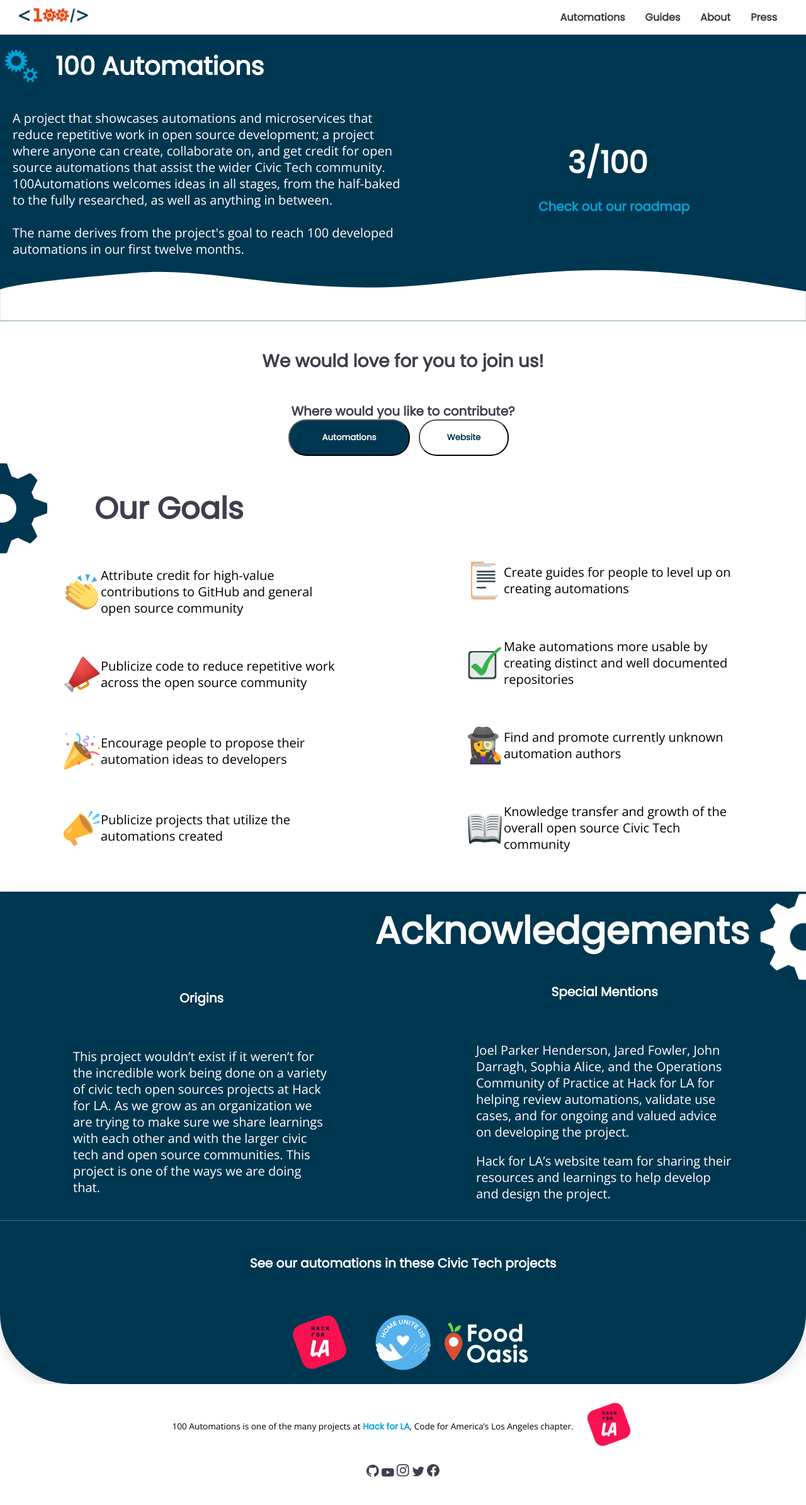
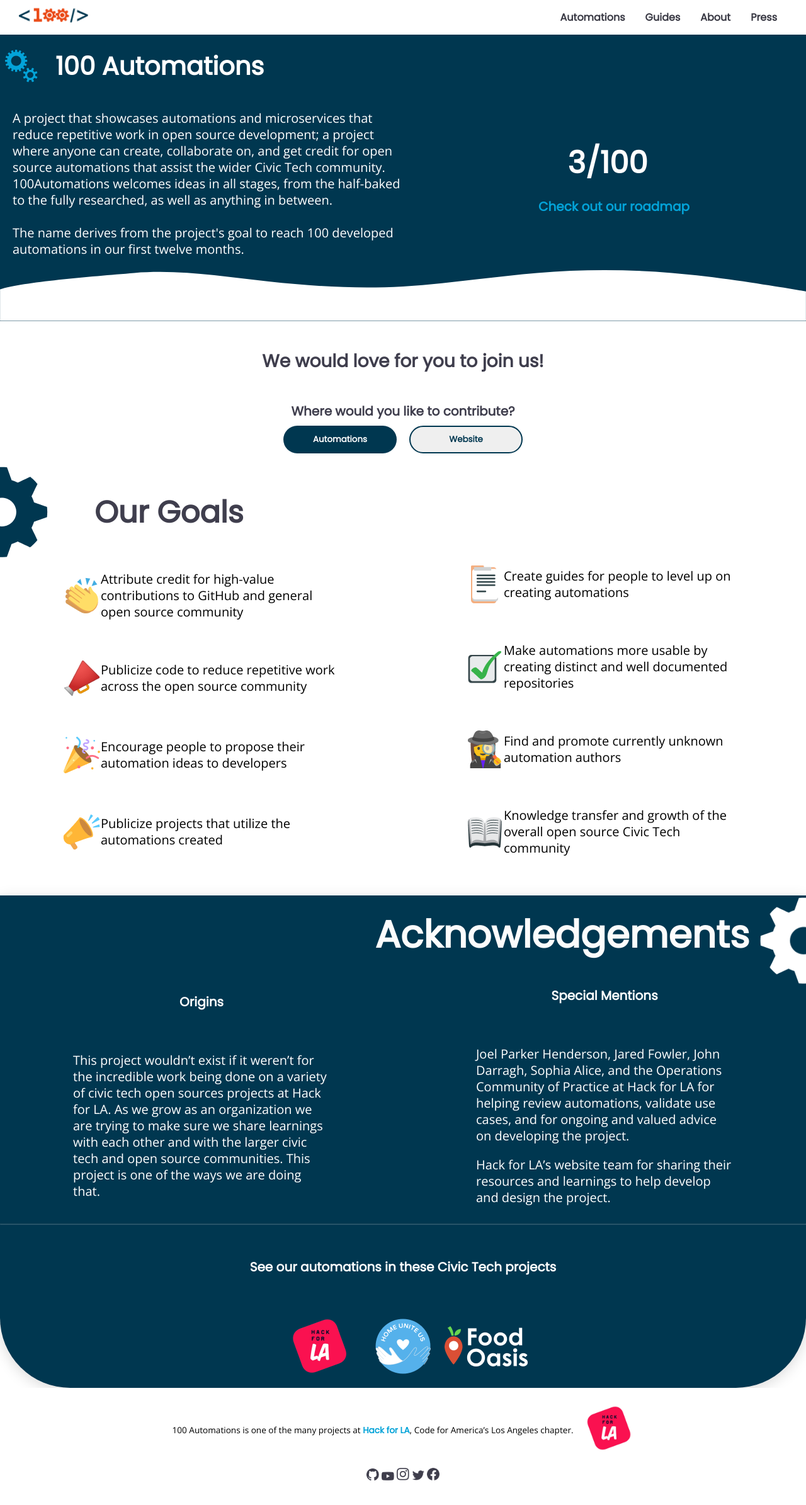
Before and after one commit to 100Automations/Website, a Jekyll site: the page built from about.html, in a window 1280 px wide. Shown: the top 2390 px of the page at 63% size. Built offline with Jekyll 4.4.1, drawn with Linux system fonts in a browser that asks for light colours.

Commit message:
fixed button styling on about page.

```diff
--- a/_includes/join_us.html
+++ b/_includes/join_us.html
@@ -13,8 +13,8 @@
     </div>
 
     <div class="join_us_actions flexbox_row">
-        <button>Automations</button>
-        <button id="white">Website</button>
+        <button class="default_dark">Automations</button>
+        <button class="secondary_dark">Website</button>
     </div>
 
     <div class="join_us_goals flexbox_row">
--- a/_sass/components/buttons.scss
+++ b/_sass/components/buttons.scss
@@ -1,4 +1,4 @@
-a {
+a, button {
     font-family: $poppins;
     font-weight: 600;
     text-decoration: none;
@@ -6,12 +6,13 @@ a {
     color: $secondary;
 }
 ;
-a:hover{
+a:hover, button:hover{
 cursor: pointer;
 }
 ;
 
-a.default_dark {
+a.default_dark, button.default_dark {
+    border: none;
     border-radius: 28px;
     width: 180px;
     padding: 12px 30px;
@@ -19,12 +20,13 @@ a.default_dark {
     color: white;
 }
 
-a.default_dark:hover {
+a.default_dark:hover, button.default_dark:hover {
     border: 4px solid #CDCBBF;
     padding: 8px 26px;
 };
 
-a.default_light {
+a.default_light, button.default_light {
+    border: none;
     border-radius: 28px;
     width: 180px;
     padding: 12px 30px;
@@ -33,34 +35,34 @@ a.default_light {
     position: inherit;
     left: 76px;
 };
-a.default_light:hover {
+a.default_light:hover, button.default_light:hover {
     border: 4px solid #CDCBBF;
     padding: 8px 26px;
 }
 
-a.secondary_dark {
+a.secondary_dark, button.secondary_dark {
     border-radius: 28px;
     width: 180px;
-    padding: 12px 30px;
+    padding: 10px 28px;
     border: 2px solid $primary;
     background-color: none;
     color: $primary;
 }
-a.secondary_dark:hover {
-    padding: 12px 28px;
+a.secondary_dark:hover, button.secondary_dark:hover {
+    padding: 8px 26px;
     border: 4px solid $primary;
 }
 
-a.secondary_light {
+a.secondary_light, button.secondary_light {
     border-radius: 28px;
     width: 180px;
-    padding: 12px 30px;
+    padding: 10px 28px;
     border: 2px solid $white;
     background-color: none;
     color: $white;
 }
-a.secondary_light:hover {
-    padding: 12px 28px;
+a.secondary_light:hover, button.secondary_light:hover{
+    padding: 8px 26px;
     border: 4px solid $white;
 }
 
--- a/_sass/includes/join_us.scss
+++ b/_sass/includes/join_us.scss
@@ -27,25 +27,9 @@ div.join_us_goals_lists{
 
 .join_us_actions{
     justify-content: center;
-    button{
-        font-family: $poppins;
-        font-weight: 600;
-        color: $white;
-        background: $primary;
-        border-radius: 28px;
-        margin-right: 14px;
-        width: 193px;
-        height: 58px;
-        padding:12px, 30px, 12px, 30px;
-
+    button {
+        margin: 10px;
     }
-    ;
-    #white{
-        color: $primary;
-        background: $white;
-        width: 143px;
-    }
-    ;
 };
 
 @media screen and (max-width: 440px){
```
